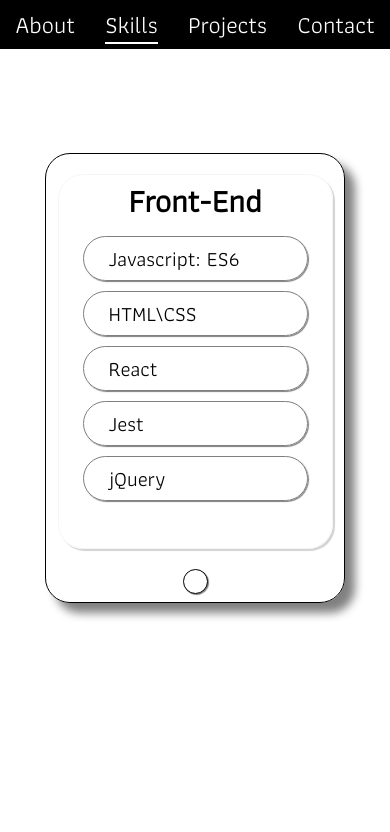
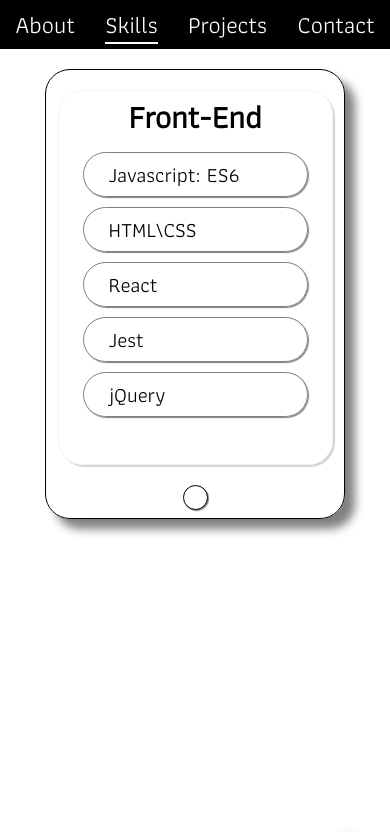
Before and after one commit to Drewlove/portfolio, a React (Create React App) app: page /skills in a window 390 px wide. Shown: the top 832 px of the page. Built offline with nearby package versions, Linux system fonts and the light colour scheme; a web font is replaced by a local one.

Commit message:
resize MockMobile Wrapper

```diff
--- a/src/index.css
+++ b/src/index.css
@@ -294,7 +294,7 @@
 
 .viewport-wrapper{
   height: 85vh;
-  margin-top: 10vh;
+  margin-bottom: 5vh;
 }
 
 @media screen and (min-width: 600px) {
```
